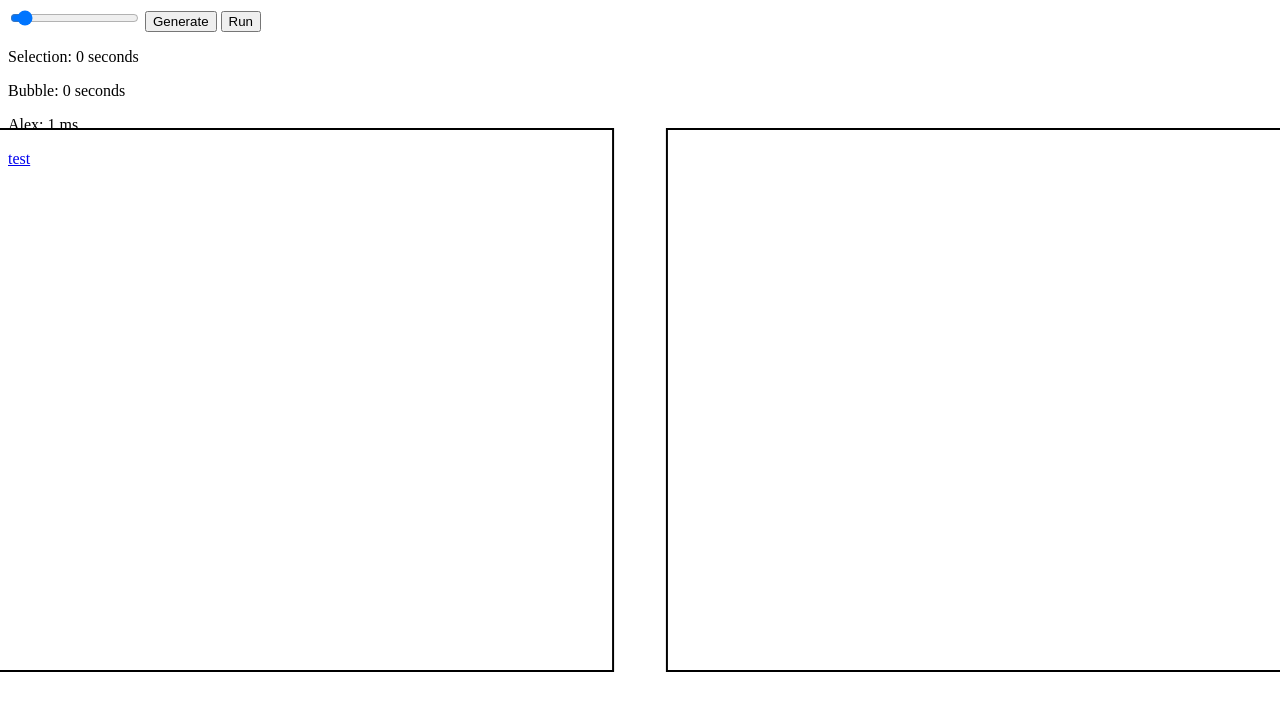
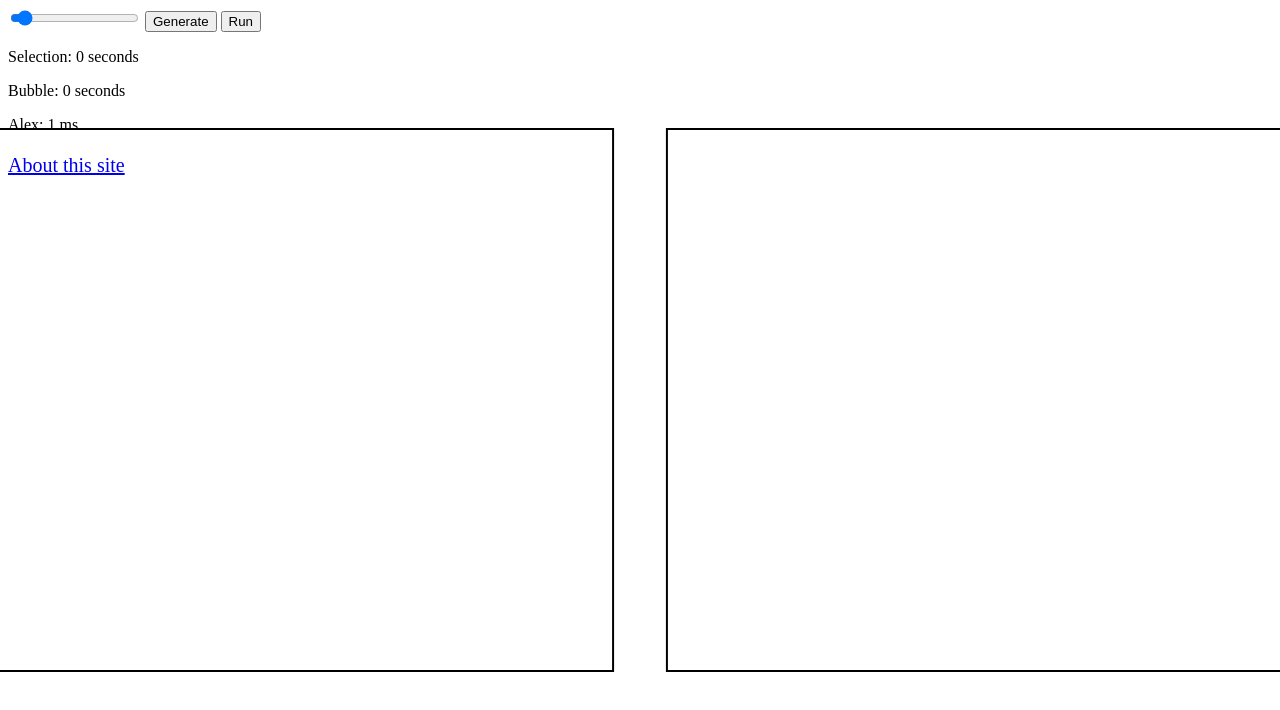
Before and after one commit to sinndu/sinndu.github.io, a plain HTML site: page index.html in a window 1280 px wide. Shown: the top 710 px of the page. Drawn offline with Linux system fonts and the light colour scheme.

Commit message:
Update index.html

```diff
--- a/index.html
+++ b/index.html
@@ -19,7 +19,9 @@
 <!--scripts-->
 <script src="scripts/main.js"></script>
 
-<a href="sac/sac.html">test</a>
+<p style="font-size: 20px; color:#1F9AFE;">
+    <a href="sac/sac.html">About this site</a>
+    </p>
 
 </body>
 </html>
```
